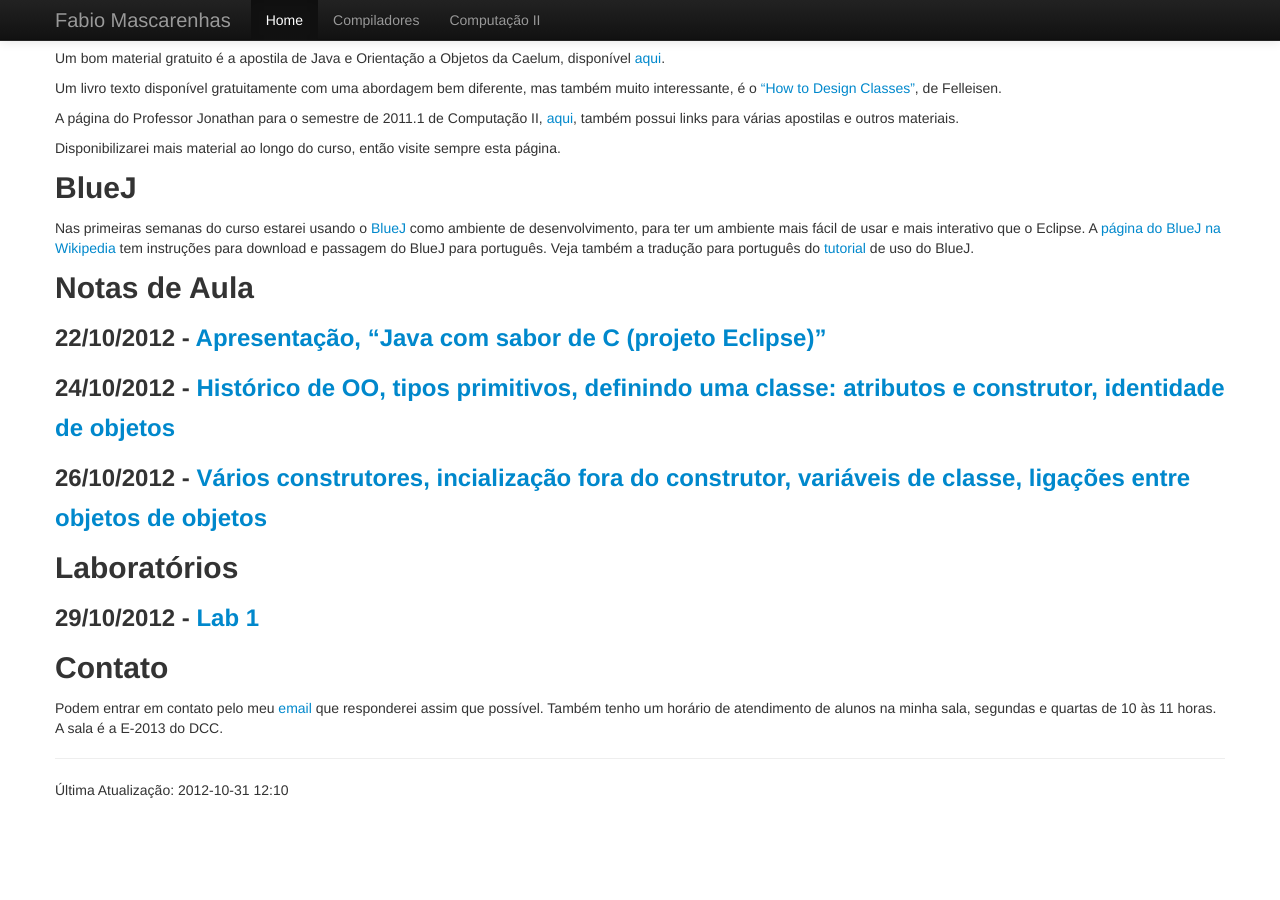
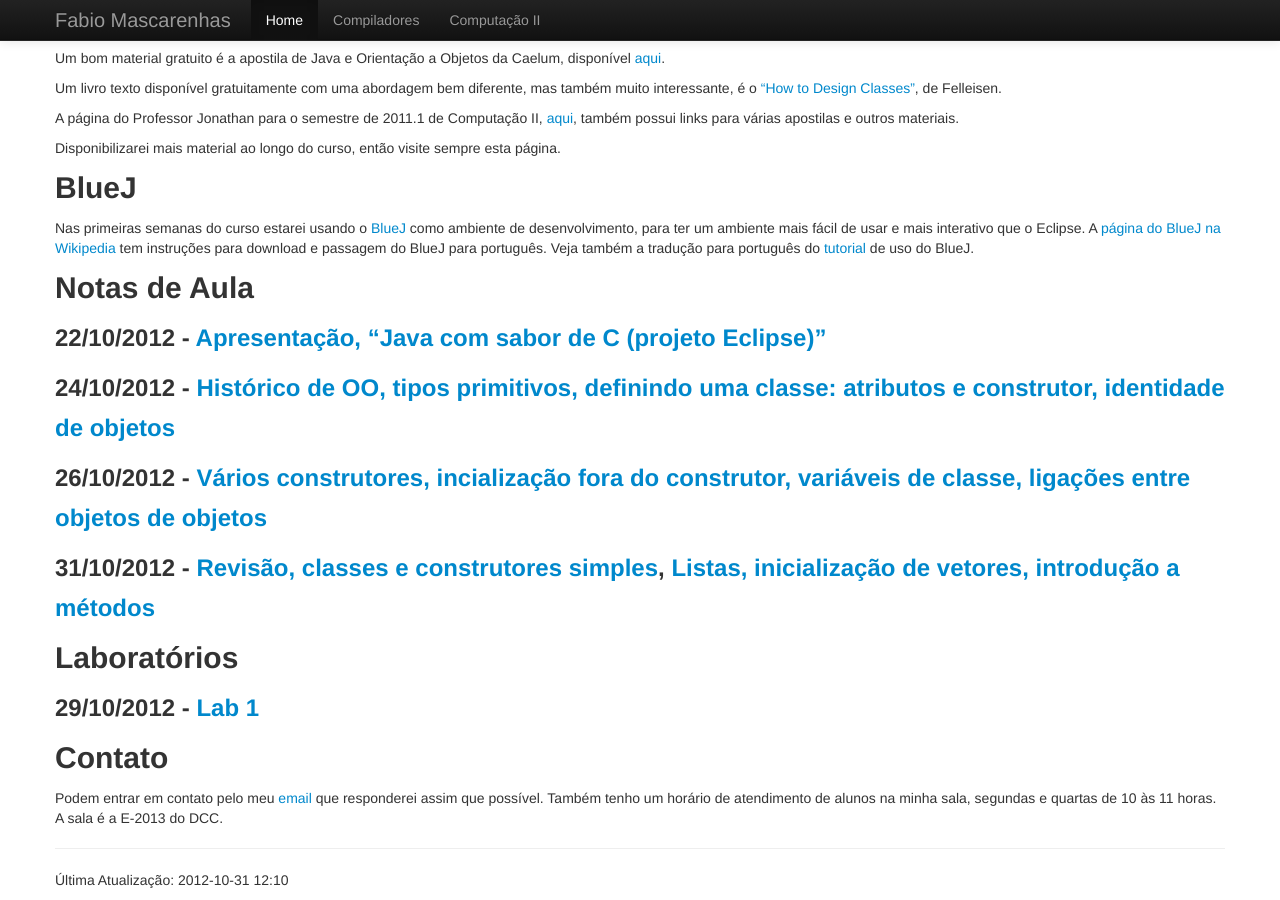
Before and after one commit to fabiomascarenhas/fabiomascarenhas.github.com, a Jekyll site: the page built from java/index.md, in a window 1280 px wide and 900 px high, scrolled down 732 px. Built offline with Jekyll 4.4.1, drawn with Linux system fonts in a browser that asks for light colours; before the commit the page ends 1542 px from its top, so only the background shows below that.

Commit message:
comp II, aula de 31/10/2012

```diff
--- a/java/index.md
+++ b/java/index.md
@@ -96,6 +96,8 @@ Notas de Aula
 
 ### 26/10/2012 - [Vários construtores, incialização fora do construtor, variáveis de classe, ligações entre objetos de objetos](Aula3.zip)
 
+### 31/10/2012 - [Revisão, classes e construtores simples](RegistroNotas.zip), [Listas, inicialização de vetores, introdução a métodos](Aula4.zip)
+
 Laboratórios
 ------------
 
```
Also changed, not shown: 2 other files.
